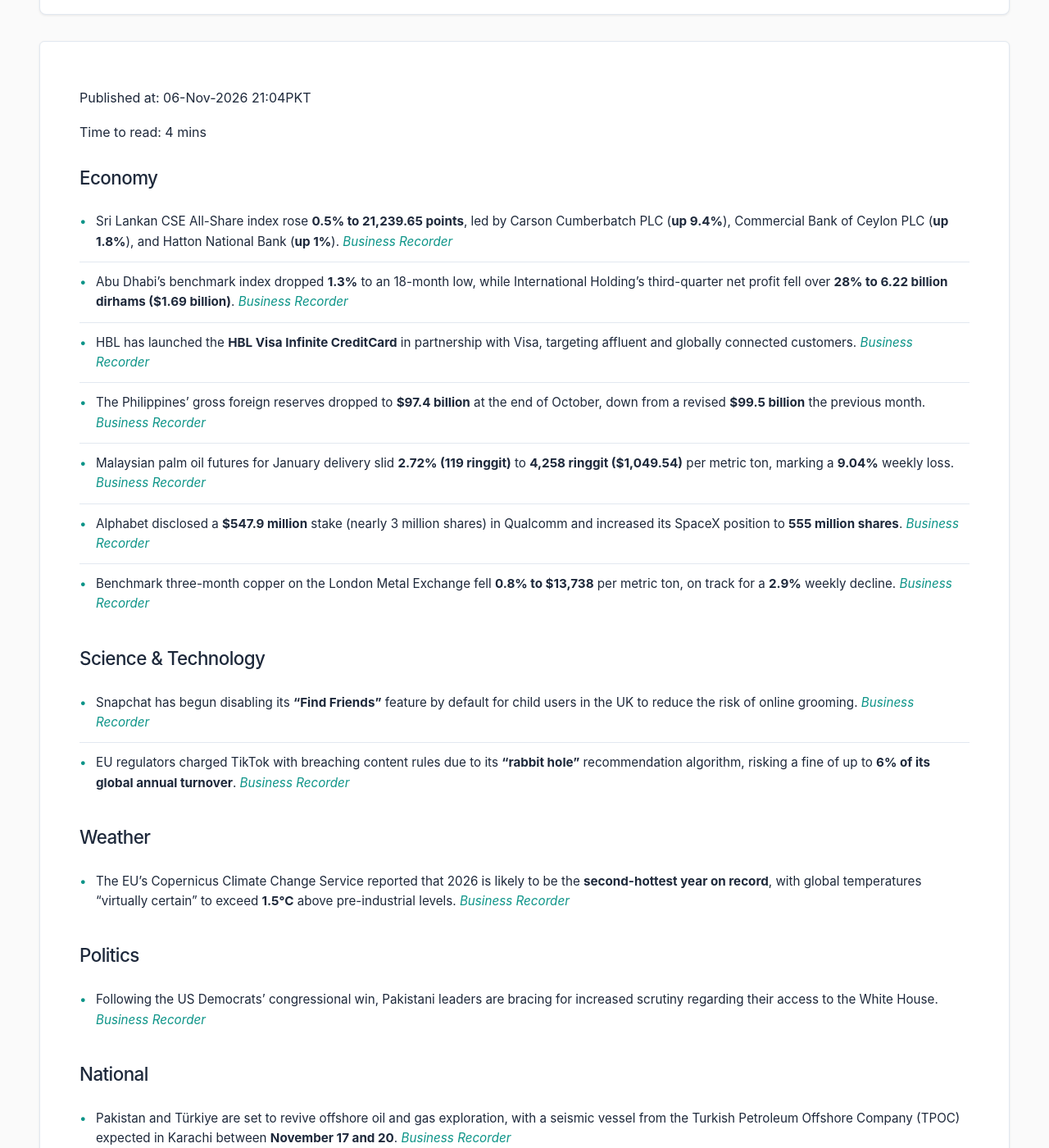
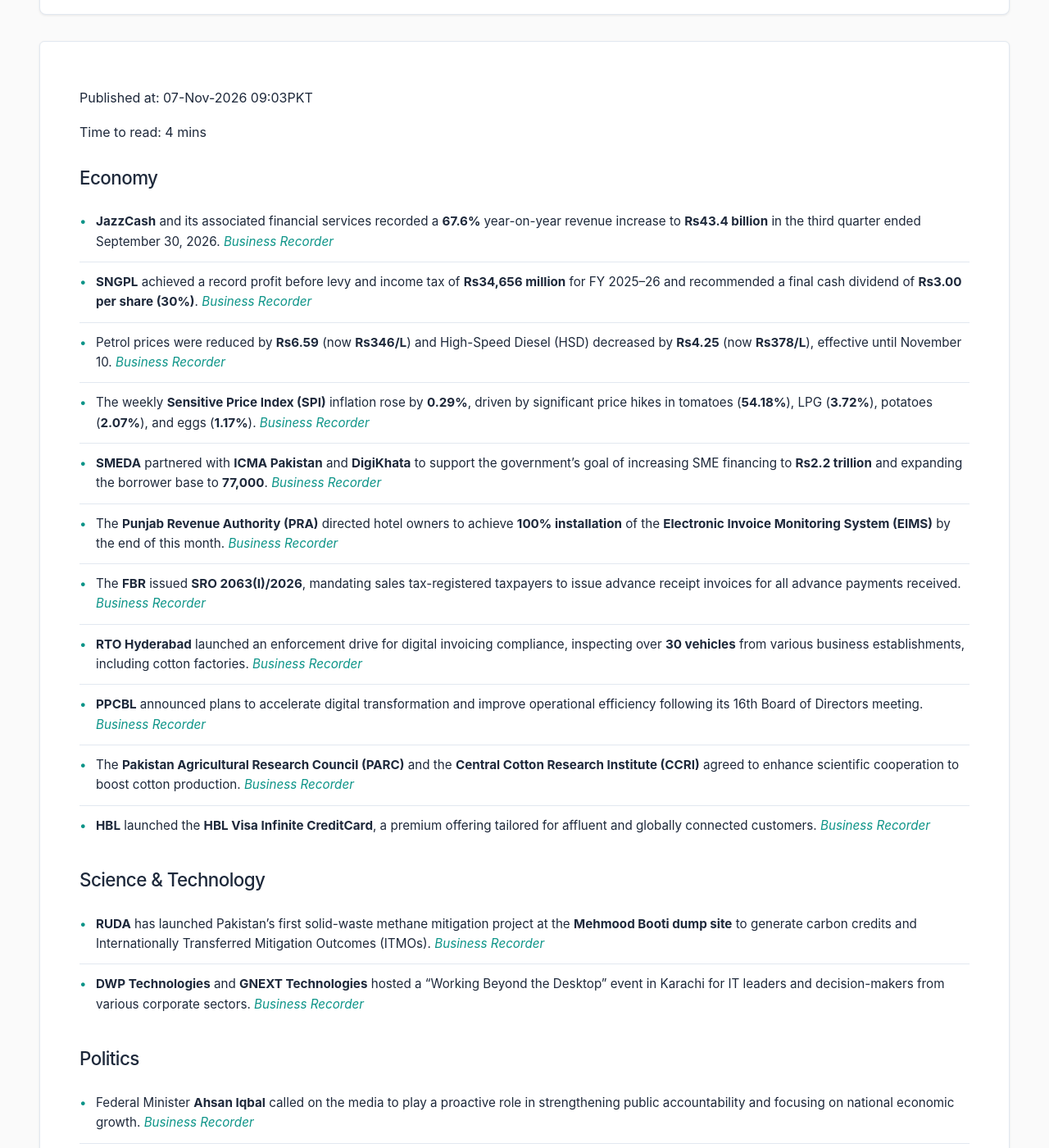
Before and after one commit to zsubzwary/news, a Jekyll site: the page built from en/index.md, in a window 1280 px wide and 1400 px high, scrolled down 209 px. Shown: the whole window at 82% size. Built offline with Jekyll 4.4.1, drawn with Linux system fonts in a browser that asks for light colours; some web fonts are replaced; comment, search, counter and statistics services are not loaded; some of the changed text lies outside the part shown.

Commit message:
DateTime; 2026-11-07T04:03:50.170Z

```diff
--- a/en/index.md
+++ b/en/index.md
@@ -4,41 +4,40 @@ title: Pakistan News Briefing
 lang: en
 ---
 
-Published at: 06-Nov-2026 21:04PKT
+Published at: 07-Nov-2026 09:03PKT
 
 Time to read: 4 mins
 
 ### Economy
-- Sri Lankan CSE All-Share index rose **0.5% to 21,239.65 points**, led by Carson Cumberbatch PLC (**up 9.4%**), Commercial Bank of Ceylon PLC (**up 1.8%**), and Hatton National Bank (**up 1%**). *[Business Recorder](https://www.brecorder.com/news/40447779/financials-and-consumer-staples-stocks-lift-sri-lankan-shares-higher)*
-- Abu Dhabi’s benchmark index dropped **1.3%** to an 18-month low, while International Holding's third-quarter net profit fell over **28% to 6.22 billion dirhams ($1.69 billion)**. *[Business Recorder](https://www.brecorder.com/news/40447778/uae-shares-fall-as-geopolitical-uncertainty-keeps-traders-cautious)*
-- HBL has launched the **HBL Visa Infinite CreditCard** in partnership with Visa, targeting affluent and globally connected customers. *[Business Recorder](https://www.brecorder.com/news/40447774/hbl-elevates-client-experience-with-launch-of-visa-infinite-creditcard)*
-- The Philippines' gross foreign reserves dropped to **$97.4 billion** at the end of October, down from a revised **$99.5 billion** the previous month. *[Business Recorder](https://www.brecorder.com/news/40447773/philippines-gross-foreign-reserves-at-974-billion-at-end-october)*
-- Malaysian palm oil futures for January delivery slid **2.72% (119 ringgit)** to **4,258 ringgit ($1,049.54)** per metric ton, marking a **9.04%** weekly loss. *[Business Recorder](https://www.brecorder.com/news/40447772/palm-tumbles-posts-steepest-weekly-fall-in-nearly-two-years)*
-- Alphabet disclosed a **$547.9 million** stake (nearly 3 million shares) in Qualcomm and increased its SpaceX position to **555 million shares**. *[Business Recorder](https://www.brecorder.com/news/40447771/alphabet-discloses-548-million-worth-of-qualcomm-stake)*
-- Benchmark three-month copper on the London Metal Exchange fell **0.8% to $13,738** per metric ton, on track for a **2.9%** weekly decline. *[Business Recorder](https://www.brecorder.com/news/40447768/copper-falls-heads-for-worst-week-since-march-on-ai-rout)*
+- **JazzCash** and its associated financial services recorded a **67.6%** year-on-year revenue increase to **Rs43.4 billion** in the third quarter ended September 30, 2026. *[Business Recorder](https://www.brecorder.com/news/40447860/jazzcash-records-676pc-increase-in-revenue)*
+- **SNGPL** achieved a record profit before levy and income tax of **Rs34,656 million** for FY 2025–26 and recommended a final cash dividend of **Rs3.00 per share (30%)**. *[Business Recorder](https://www.brecorder.com/news/40447847/sngpl-posts-highest-ever-profit-before-levy-income-tax-of-rs34656m)*
+- Petrol prices were reduced by **Rs6.59** (now **Rs346/L**) and High-Speed Diesel (HSD) decreased by **Rs4.25** (now **Rs378/L**), effective until November 10. *[Business Recorder](https://www.brecorder.com/news/40447870/petrol-price-cut-by-rs659-hsds-by-rs425)*
+- The weekly **Sensitive Price Index (SPI)** inflation rose by **0.29%**, driven by significant price hikes in tomatoes (**54.18%**), LPG (**3.72%**), potatoes (**2.07%**), and eggs (**1.17%**). *[Business Recorder](https://www.brecorder.com/news/40447872/weekly-spi-inflation-up-029pc)*
+- **SMEDA** partnered with **ICMA Pakistan** and **DigiKhata** to support the government's goal of increasing SME financing to **Rs2.2 trillion** and expanding the borrower base to **77,000**. *[Business Recorder](https://www.brecorder.com/news/40447869/smeda-partners-with-icma-digikhata)*
+- The **Punjab Revenue Authority (PRA)** directed hotel owners to achieve **100% installation** of the **Electronic Invoice Monitoring System (EIMS)** by the end of this month. *[Business Recorder](https://www.brecorder.com/news/40447865/pras-directive-to-hotel-owners)*
+- The **FBR** issued **SRO 2063(I)/2026**, mandating sales tax-registered taxpayers to issue advance receipt invoices for all advance payments received. *[Business Recorder](https://www.brecorder.com/news/40447871/fbr-mandates-sales-tax-invoices-for-advance-payments)*
+- **RTO Hyderabad** launched an enforcement drive for digital invoicing compliance, inspecting over **30 vehicles** from various business establishments, including cotton factories. *[Business Recorder](https://www.brecorder.com/news/40447867/digital-invoicing-requirements-rto-hyderabad-begins-enforcement-drive)*
+- **PPCBL** announced plans to accelerate digital transformation and improve operational efficiency following its 16th Board of Directors meeting. *[Business Recorder](https://www.brecorder.com/news/40447864/ppcbl-set-to-accelerate-digital-transformation)*
+- The **Pakistan Agricultural Research Council (PARC)** and the **Central Cotton Research Institute (CCRI)** agreed to enhance scientific cooperation to boost cotton production. *[Business Recorder](https://www.brecorder.com/news/40447863/cotton-production-parc-ccri-agree-to-boost-cooperation)*
+- **HBL** launched the **HBL Visa Infinite CreditCard**, a premium offering tailored for affluent and globally connected customers. *[Business Recorder](https://www.brecorder.com/news/40447848/hbl-launches-visa-infinite-creditcard)*
 
 ### Science & Technology
-- Snapchat has begun disabling its **"Find Friends"** feature by default for child users in the UK to reduce the risk of online grooming. *[Business Recorder](https://www.brecorder.com/news/40447782/snapchat-starts-disabling-friend-finder-feature-for-uk-children-regulator-says)*
-- EU regulators charged TikTok with breaching content rules due to its **"rabbit hole"** recommendation algorithm, risking a fine of up to **6% of its global annual turnover**. *[Business Recorder](https://www.brecorder.com/news/40447770/eu-charges-tiktok-over-harmful-algorithmic-rabbit-hole-effects)*
-
-### Weather
-- The EU's Copernicus Climate Change Service reported that 2026 is likely to be the **second-hottest year on record**, with global temperatures "virtually certain" to exceed **1.5°C** above pre-industrial levels. *[Business Recorder](https://www.brecorder.com/news/40447786/2026-most-likely-to-be-second-hottest-year-on-record-eu-monitor)*
+- **RUDA** has launched Pakistan's first solid-waste methane mitigation project at the **Mehmood Booti dump site** to generate carbon credits and Internationally Transferred Mitigation Outcomes (ITMOs). *[Business Recorder](https://www.brecorder.com/news/40447868/ruda-validates-paks-first-methane-mitigation-project)*
+- **DWP Technologies** and **GNEXT Technologies** hosted a "Working Beyond the Desktop" event in Karachi for IT leaders and decision-makers from various corporate sectors. *[Business Recorder](https://www.brecorder.com/news/40447849/dwp-technologies-and-gnext-explore-working-beyond-the-desktop)*
 
 ### Politics
-- Following the US Democrats' congressional win, Pakistani leaders are bracing for increased scrutiny regarding their access to the White House. *[Business Recorder](https://www.brecorder.com/news/40447763/pakistans-leaders-dread-us-democrats-win-but-its-households-are-praying-for-it-reuters)*
+- Federal Minister **Ahsan Iqbal** called on the media to play a proactive role in strengthening public accountability and focusing on national economic growth. *[Business Recorder](https://www.brecorder.com/news/40447861/media-asked-to-play-proactive-role-in-strengthening-public-accountability)*
+- CM **Maryam Nawaz Sharif** lauded the Chief Justice of the Lahore High Court for taking action against a mafia responsible for causing **Rs1.5 billion** in losses to the national exchequer via forged court fee stamps. *[Business Recorder](https://www.brecorder.com/news/40447859/forgery-of-court-fee-stamps-cm-lauds-cj-lhc-for-action-against-mafia)*
 
 ### National
-- Pakistan and Türkiye are set to revive offshore oil and gas exploration, with a seismic vessel from the Turkish Petroleum Offshore Company (TPOC) expected in Karachi between **November 17 and 20**. *[Business Recorder](https://www.brecorder.com/news/40447783/pakistan-turkiye-to-revive-offshore-exploration-after-nearly-two-decades)*
-- Interior Minister Mohsin Naqvi and UK Minister Dan Jarvis agreed to expand cooperation in **counterterrorism, cybercrime, and immigration**, including collaboration with NADRA. *[Business Recorder](https://www.brecorder.com/news/40447769/pakistan-uk-agree-to-expand-cooperation-in-counterterrorism-cybercrime-immigration)*
+- A rare **45-foot-long sperm whale** was spotted **40 nautical miles** southwest of Karachi, marking the first recorded sighting of its kind along the Sindh coast. *[Business Recorder](https://www.brecorder.com/news/40447866/rare-sperm-whale-spotted-off-karachi)*
+- Punjab Minister **Azma Bokhari** conducted a surprise visit to the **Punjab Institute of Cardiology (PIC)** to inspect medical facilities and patient satisfaction. *[Business Recorder](https://www.brecorder.com/news/40447858/azma-pays-surprise-visit-to-pic-praises-cm-maryam)*
 
 ### International
-- A seafarer was killed in a suspected missile attack on the Marshall Islands-flagged oil tanker **MT Velos Sapphire** in the Gulf. *[Business Recorder](https://www.brecorder.com/news/40447785/seafarer-killed-in-suspected-missile-attack-on-tanker-in-gulf)*
-- Spain has nominated former central bank chief **Pablo Hernandez de Cos** to succeed Christine Lagarde as president of the European Central Bank. *[Business Recorder](https://www.brecorder.com/news/40447776/spain-nominates-former-central-bank-head-de-cos-for-ecb-presidency-deputy-pm-says)*
-- Bomb threats targeting European broadcasters, including **RTE (Ireland)** and **Sky (UK)**, caused programming suspensions and evacuations across the continent. *[Business Recorder](https://www.brecorder.com/news/40447775/bomb-threats-warning-the-clock-is-ticking-disrupt-tv-channels-across-europe)*
-- India is in the final stages of talks to expand missile sales to the **Philippines**. *[Business Recorder](https://www.brecorder.com/news/40447773/philippines-gross-foreign-reserves-at-974-billion-at-end-october)*
+- The **Turkish parliament** ratified the **Makkah Joint Defence Agreement**, a regional pact involving **Turkiye, Saudi Arabia, and Pakistan**. *[Business Recorder](https://www.brecorder.com/news/40447873/turkish-parliament-ratifies-makkah-defence-pact)*
 
-### Sports
-- Cristiano Ronaldo announced his international retirement after **234 appearances** and **146 goals**; the Portuguese FA has pledged to honor his career. *[Business Recorder](https://www.brecorder.com/news/40447784/portugal-pledge-to-honour-ronaldo-as-jesus-names-first-squad-after-captains-retirement)*
-- An English amateur cricketer, nicknamed **"Clicky Ponting,"** has been handed a **two-year suspension** for using finger-clicking to deceive umpires. *[Business Recorder](https://www.brecorder.com/news/40447781/clicky-ponting-handed-two-year-suspension-for-finger-clicking-deception)*
-- Olympic champion Imane Khelif is set to face 21-year-old Dutch boxer **Clarida Sarabia (4-0 record)** in a professional bout on **December 15** in Paris. *[Business Recorder](https://www.brecorder.com/news/40447780/olympic-champion-khelif-set-for-first-bout-since-paris-games-on-december-15)*
-- England's Nations League squad for matches against Croatia and Spain will exclude **Cole Palmer** but feature first-time call-up **Jobe Bellingham**. *[Business Recorder](https://www.brecorder.com/news/40447767/palmer-left-out-as-jobe-bellingham-earns-first-england-call-up)*
+### Health
+- The government pledged to expand primary eye care access to **60 million people** by **2030** by operationalizing **150 additional Rural Health Centres (RHCs)** as Advanced Primary Eye Care (APEC) centres. *[Business Recorder](https://www.brecorder.com/news/40447813/govt-to-expand-access-to-primary-eye-care-for-up-to-60m-people)*
+
+### Other
+- **Nestlé Pakistan** received two sustainability awards at the **29th Sustainable Development Conference (SDC)** in Islamabad for its work in regenerative food systems and circularity. *[Business Recorder](https://www.brecorder.com/news/40447862/nestle-receives-two-sustainability-awards-at-29th-sdc)*
```
